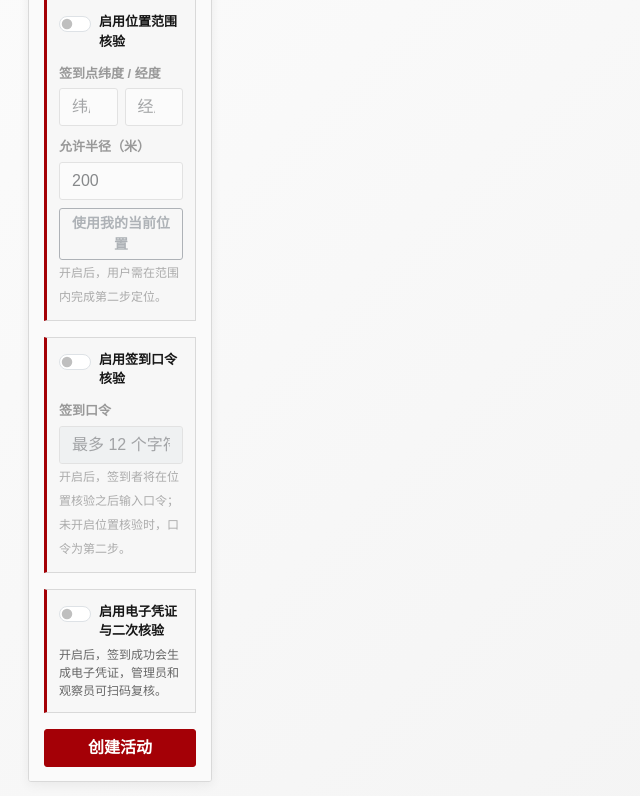
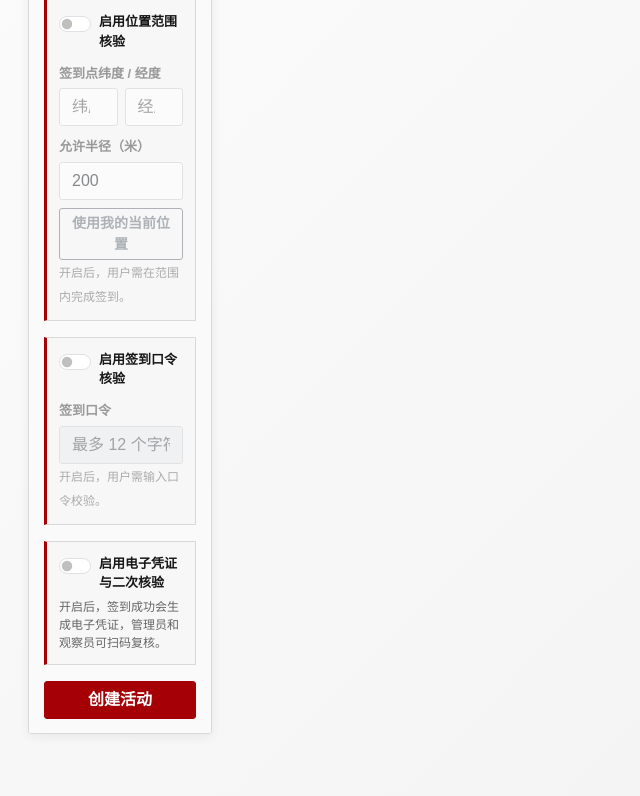
Before and after one commit to FasterXu/volunteer-checkin-public, a Flask app: page /admin in a window 1280 px wide. Shown: the part 934-1730 px from the top of the page, without its empty margins (0-640 px from the left). Run offline with Flask 3, Linux system fonts and the light colour scheme; data that the repository does not hold is empty.

Commit message:
Refine the wording.

```diff
--- a/templates/admin.html
+++ b/templates/admin.html
@@ -71,7 +71,7 @@
                 <label class="form-label">允许半径（米）</label>
                 <input class="form-control mb-2" name="location_radius" type="number" min="10" max="5000" value="200">
                 <button class="btn btn-sm btn-outline-secondary w-100 fill-current-location" type="button" data-latitude-target="createLatitude" data-longitude-target="createLongitude">使用我的当前位置</button>
-                <small class="form-text location-fill-status">开启后，用户需在范围内完成第二步定位。</small>
+                <small class="form-text location-fill-status">开启后，用户需在范围内完成签到。</small>
               </div>
             </div>
             <div class="verification-settings passphrase-settings mb-3">
@@ -82,7 +82,7 @@
               <div id="createPassphraseFields" class="passphrase-fields is-inactive">
                 <label class="form-label" for="createPassphrase">签到口令</label>
                 <input class="form-control" id="createPassphrase" name="passphrase" type="password" maxlength="12" autocomplete="new-password" placeholder="最多 12 个字符，不含空格" disabled>
-                <small class="form-text">开启后，签到者将在位置核验之后输入口令；未开启位置核验时，口令为第二步。</small>
+                <small class="form-text">开启后，用户需输入口令校验。</small>
               </div>
             </div>
             <div class="verification-settings mb-3">
```
